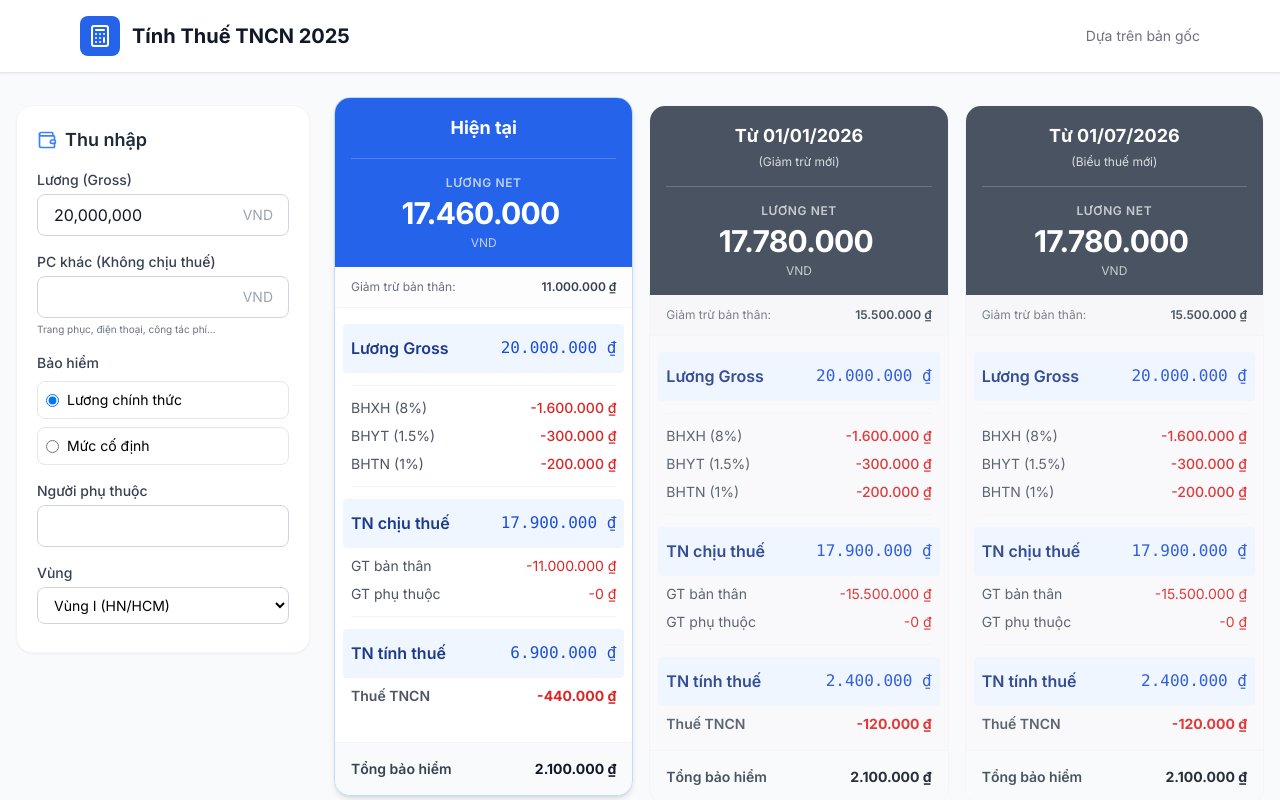
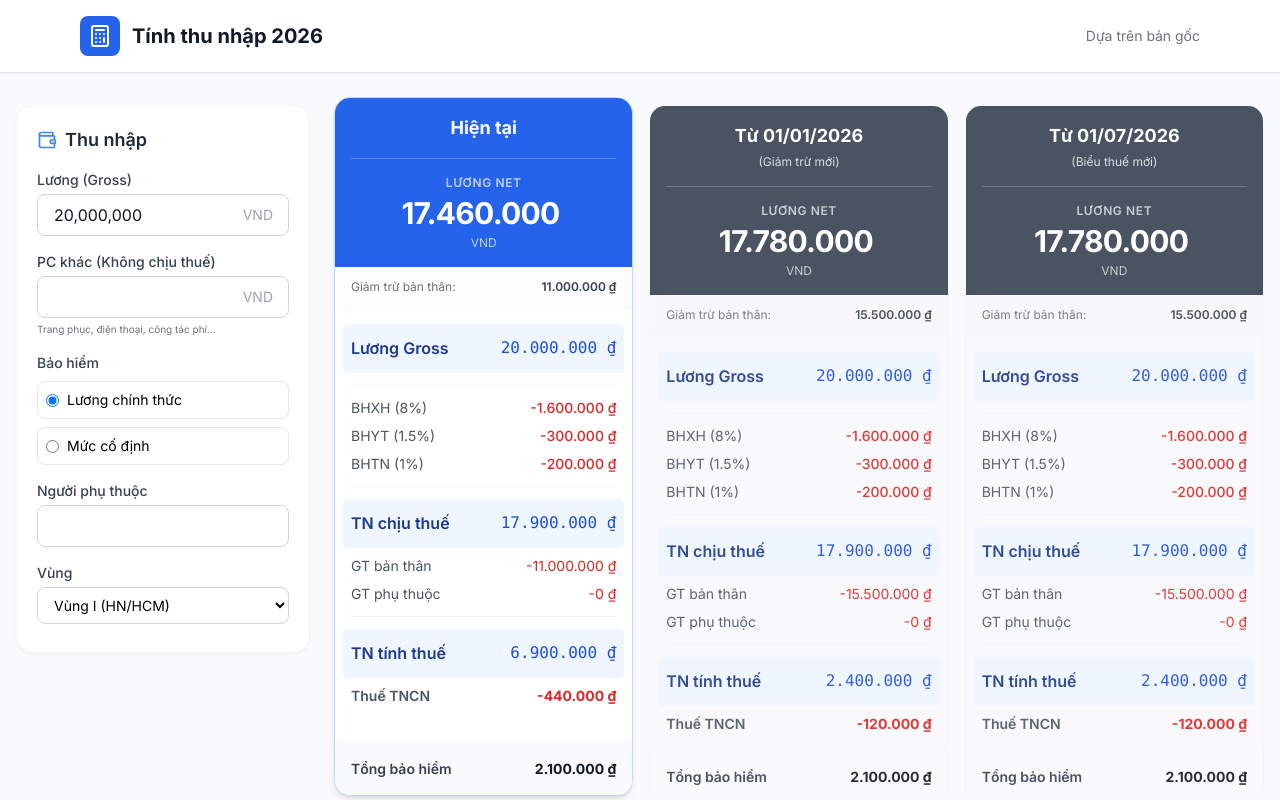
Before and after one commit to ston39/Gross-to-net, a React (Vite) app: page / in a window 1280 px wide. Shown: the top 800 px of the page. Built offline with nearby package versions, Linux system fonts and the light colour scheme.

Commit message:
feat: Update year to 2026 for tax calculations
Aligns the application title, metadata, and UI headings to reflect the upcoming 2026 tax year.

```diff
--- a/App.tsx
+++ b/App.tsx
@@ -49,7 +49,7 @@ function App() {
             <div className="bg-blue-600 p-2 rounded-lg text-white">
               <Calculator size={24} />
             </div>
-            <h1 className="text-xl font-bold text-gray-900">Tính Thuế TNCN 2025</h1>
+            <h1 className="text-xl font-bold text-gray-900">Tính thu nhập 2026</h1>
           </div>
           <a
             href="https://github.com/vietvudanh/vietnam-tax-2025"
--- a/index.html
+++ b/index.html
@@ -4,7 +4,7 @@
     <meta charset="UTF-8" />
     <link rel="icon" type="image/svg+xml" href="https://upload.wikimedia.org/wikipedia/commons/2/21/Flag_of_Vietnam.svg" />
     <meta name="viewport" content="width=device-width, initial-scale=1.0" />
-    <title>Tính Thuế TNCN 2025</title>
+    <title>Tính thu nhập 2026</title>
     <script src="https://cdn.tailwindcss.com"></script>
     <link href="https://fonts.googleapis.com/css2?family=Inter:wght@300;400;500;600;700&display=swap" rel="stylesheet">
     <style>
--- a/metadata.json
+++ b/metadata.json
@@ -1,5 +1,5 @@
 {
   "name": "Gross to Net by Ston",
-  "description": "Công cụ tính Lương Net/Gross và Thuế TNCN chuẩn 2025, hỗ trợ tùy chỉnh mức đóng bảo hiểm.",
+  "description": "Công cụ tính Lương Net/Gross và Thuế TNCN chuẩn 2026, hỗ trợ tùy chỉnh mức đóng bảo hiểm.",
   "requestFramePermissions": []
 }
```
